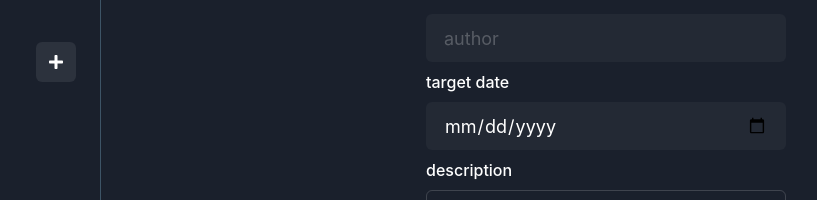
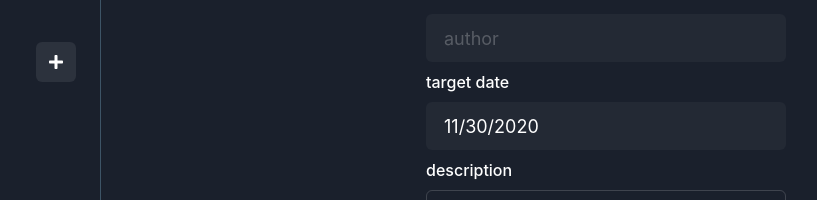
Before and after one commit to domuk-k/dev-books, a React (Create React App) app: page /add in a window 1280 px wide. Shown: the part 294-494 px from the top of the page, without its empty margins (85-902 px from the left). Built offline with nearby package versions, Linux system fonts and the light colour scheme.

Commit message:
view: add books

```diff
--- /dev/null
+++ b/src/components/atom/DateInput.tsx
@@ -0,0 +1,41 @@
+import {
+  FormControl,
+  FormErrorMessage,
+  FormLabel,
+  Input,
+} from '@chakra-ui/react';
+import { Field, FieldProps } from 'formik';
+import React, { ChangeEvent, useState } from 'react';
+import DatePicker from 'react-datepicker';
+import 'react-datepicker/dist/react-datepicker.css';
+import './dateInput.css';
+
+interface Props {}
+
+export const DateInput = (props: Props) => {
+  const [startDate, setStartDate] = useState(new Date());
+  return (
+    <Field name="date">
+      {({ field, form }: FieldProps) => (
+        <FormControl
+          isInvalid={(form.errors.date && form.touched.date) as boolean}
+        >
+          <FormLabel htmlFor="date">target date</FormLabel>
+          <Input
+            as={DatePicker}
+            variant="filled"
+            id="date"
+            placeholder="date"
+            type="date"
+            size="lg"
+            w="100%"
+            focusBorderColor="gray.300"
+            selected={startDate}
+            onChange={(date: unknown) => setStartDate(date as Date)}
+          />
+          <FormErrorMessage>{form.errors.date}</FormErrorMessage>
+        </FormControl>
+      )}
+    </Field>
+  );
+};
--- /dev/null
+++ b/src/components/atom/dateInput.css
@@ -0,0 +1,18 @@
+.react-datepicker-wrapper {
+  display: inline-block;
+  padding: 0;
+  border: 0;
+  width: 100%;
+}
+
+.react-datepicker {
+  font-family: 'LL Circular Web', 'Helvetica Neue', 'Helvetica', 'Arial', 'Noto',
+    'Apple Gothic', 'MalgunGothic', sans-serif;
+  font-size: 0.8rem;
+  background-color: #fff;
+  color: #000;
+  border: 1px solid #aeaeae;
+  border-radius: 0.3rem;
+  display: inline-block;
+  position: relative;
+}
--- a/src/components/module/AddField.tsx
+++ b/src/components/module/AddField.tsx
@@ -20,10 +20,7 @@ const AddField: React.FC<Props> = ({ name }) => {
             isInvalid={(form.errors[name] && form.touched[name]) as boolean}
             isRequired={name === 'title' || name === 'author'}
           >
-            <FormLabel htmlFor={name}>
-              {name === 'date' ? 'target date' : name}
-            </FormLabel>
-
+            <FormLabel htmlFor={name}>{name}</FormLabel>
             <Input
               {...field}
               id={name}
--- a/src/pages/Add.tsx
+++ b/src/pages/Add.tsx
@@ -3,11 +3,13 @@ import {
   Button,
   Center,
   FormLabel,
+  Input,
   Textarea,
   VStack,
 } from '@chakra-ui/react';
 import { Form, Formik } from 'formik';
-import React from 'react';
+import { DateInput } from '../components/atom/DateInput';
+import React, { useState } from 'react';
 import AddField from '../components/module/AddField';
 import SideBar from '../components/module/SideBar';
 import Layout from '../Layout';
@@ -29,6 +31,7 @@ const Add: React.FC<Props> = props => {
     imageAlt: '',
     description: '',
   };
+
   return (
     <Layout>
       <SideBar />
@@ -42,8 +45,8 @@ const Add: React.FC<Props> = props => {
           <Center w="100%">
             <Box
               width={[
-                '90%', // 0-30em
-                '70%', // 30em-48em
+                '95%', // 0-30em
+                '85%', // 30em-48em
                 '360px', // 48em-62em
                 '360px', // 62em+
               ]}
@@ -52,7 +55,7 @@ const Add: React.FC<Props> = props => {
                 <VStack>
                   <AddField name="title" />
                   <AddField name="author" />
-                  <AddField name="date" />
+                  <DateInput />
                   <Box w="100%">
                     <FormLabel>description</FormLabel>
                     <Textarea />
--- a/src/pages/SignIn.tsx
+++ b/src/pages/SignIn.tsx
@@ -32,7 +32,7 @@ const SignIn: React.FC<Props> = () => {
         <Container centerContent={true}>
           <Logo fontSize="90px" />
           <Text as="h1" mt={4}>
-            Wilkommen zu{' '}
+            Wilkommen zu
             <Text d="inline-block" py={4} fontWeight="800" letterSpacing="-2px">
               devooks
             </Text>
```
Also changed, not shown: src/pages/Home.tsx (+0 -8 lines).
